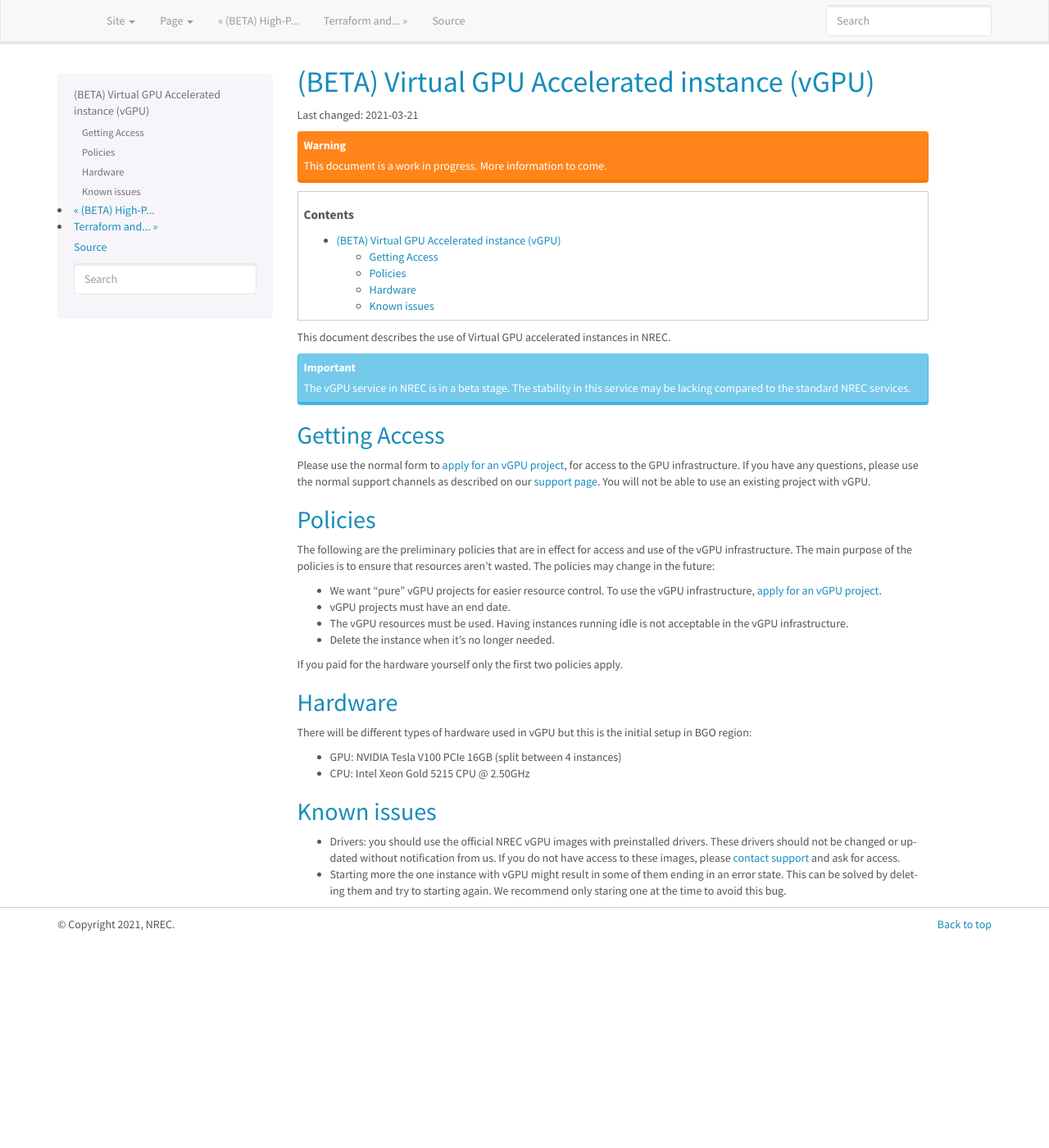
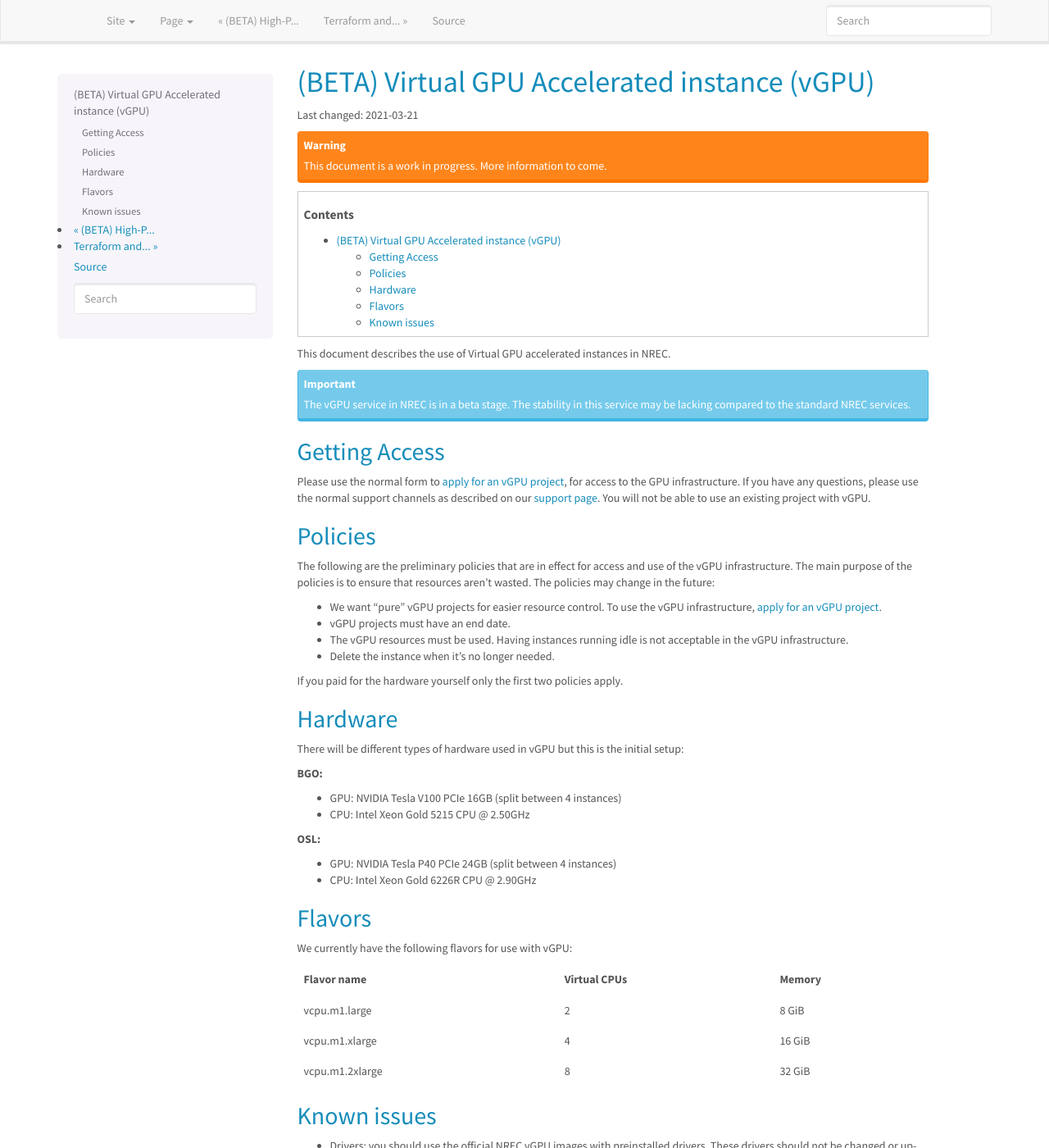
Before and after one commit to norcams/docs-enduser, a Sphinx documentation site: the page built from docs/vgpu.rst, in a window 1280 px wide and 1400 px high. Shown: the whole window at 82% size. Built offline with Sphinx 7.4.7, drawn with Linux system fonts in a browser that asks for light colours.

Commit message:
update vgpu section

```diff
--- a/docs/vgpu.rst
+++ b/docs/vgpu.rst
@@ -53,10 +53,34 @@ Hardware
 --------
 
 There will be different types of hardware used in vGPU but this is the
-initial setup in BGO region:
+initial setup:
+
+**BGO:**
 
 * GPU: NVIDIA Tesla V100 PCIe 16GB (split between 4 instances)
 * CPU: Intel Xeon Gold 5215 CPU @ 2.50GHz
+
+**OSL:**
+
+* GPU: NVIDIA Tesla P40 PCIe 24GB (split between 4 instances)
+* CPU: Intel Xeon Gold 6226R CPU @ 2.90GHz
+
+
+Flavors
+-------
+
+We currently have the following flavors for use with vGPU:
+
++------------------+--------------+---------+
+| Flavor name      | Virtual CPUs | Memory  |
++==================+==============+=========+
+| vcpu.m1.large    | 2            |  8 GiB  |
++------------------+--------------+---------+
+| vcpu.m1.xlarge   | 4            | 16 GiB  |
++------------------+--------------+---------+
+| vcpu.m1.2xlarge  | 8            | 32 GiB  |
++------------------+--------------+---------+
+
 
 Known issues
 ------------
```
